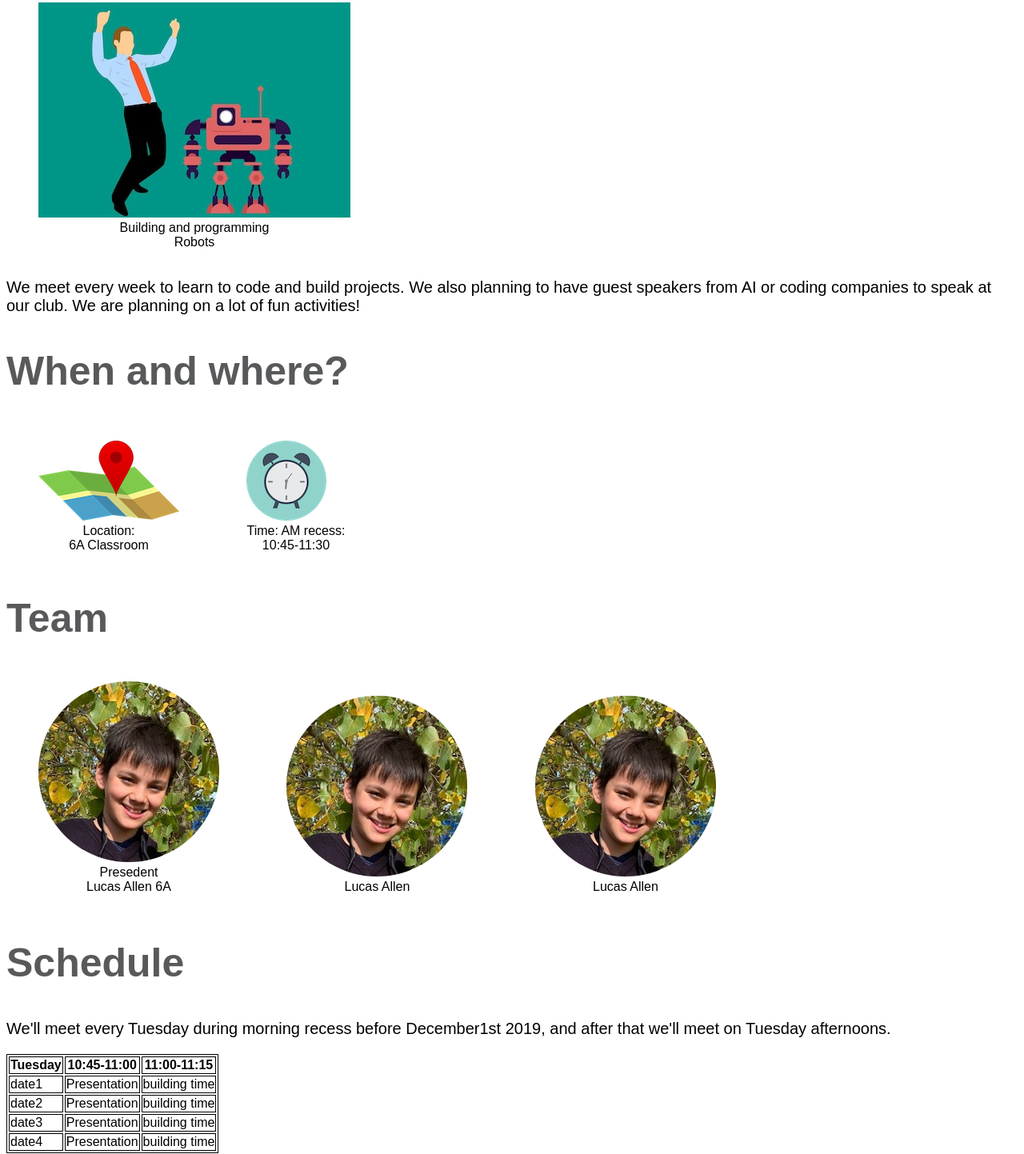
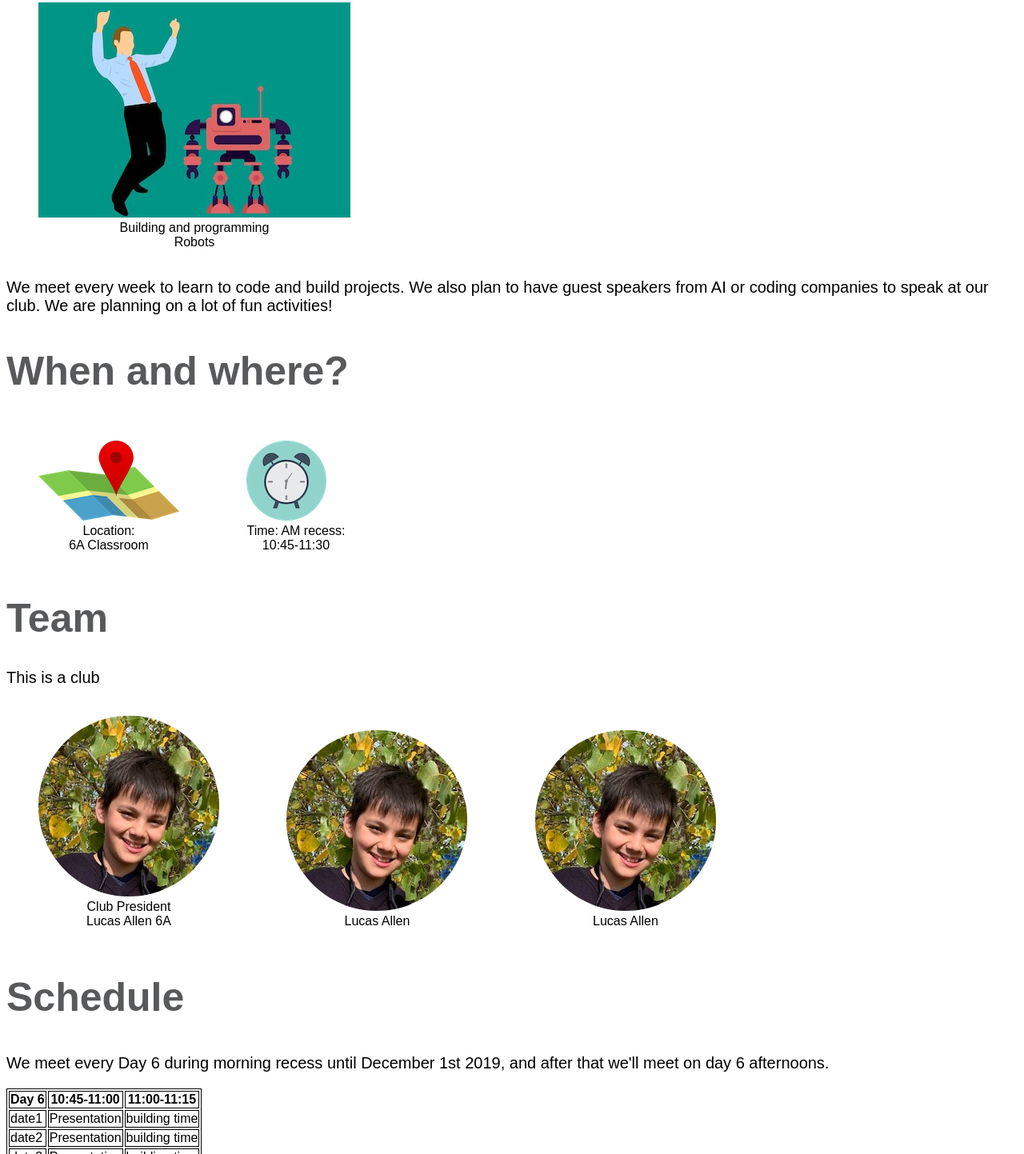
Before and after one commit to uccaiclub/uccaiclub.github.io, a plain HTML site: page index.html in a window 1280 px wide. Shown: the part 2476-3919 px from the top of the page at 80% size. Drawn offline with Linux system fonts and the light colour scheme.

Commit message:
Add files via upload

```diff
--- a/index.html
+++ b/index.html
@@ -76,7 +76,7 @@
 
 <center>
 <h1 id="goal" style="font-size:50px;color:#58595b;">Our goals</h1>
-<p style="font-size: 40px; color: #58595b;"> STEM(Sceince Technoligy Engineering <br/>Mathematics) • Coding • Machine<br/> Learning • Web Design</p>
+<p style="font-size: 40px; color: #58595b;"> To Explore STEM(Sceince Technoligy Engineering <br/>Mathematics) • Coding • Machine<br/> Learning • Web Design</p>
 
   <img src="makeblock2.jpg" class="imgresponsive" style="max-width: 60%;"/>
 
@@ -112,7 +112,7 @@
                                 </figure>
                             </div>
 
-  <p>We meet every week to learn to code and build projects. We also planning to have guest speakers from AI or coding companies to speak at our club. We are planning on a lot of fun activities!</p>
+  <p>We meet every week to learn to code and build projects. We also plan to have guest speakers from AI or coding companies to speak at our club. We are planning on a lot of fun activities!</p>
 
 
   <h2 style="font-size:50px;color:#58595b;">When and where?</h2>
@@ -136,6 +136,7 @@
                             </div>
 
   <h1 style="font-size:50px;color:#58595b;"id="team">Team</h1>
+  <p> This is a club </p>
   <div class="row">
 
 
@@ -143,7 +144,7 @@
                 <div class="coloum">
                         <img src="image1.jpeg" alt="Luas 2" style="30%" >
                         </div>
-                        <figcaption style="text-align:center;">Presedent</figcaption>
+                        <figcaption style="text-align:center;"> Club President</figcaption>
                         <figcaption style="text-align:center;">Lucas Allen 6A</figcaption>
                 </figure>
 
@@ -174,11 +175,11 @@
 
 
   <p id="this is a paragraph"></p>
-  <p>We'll meet every Tuesday during morning recess before December1st 2019, and after that we'll meet on Tuesday afternoons. </p>
+  <p>We meet every Day 6 during morning recess until December 1st 2019, and after that we'll meet on day 6 afternoons. </p>
   <table>
       <thead>
       <tr>
-          <th>Tuesday</th>
+          <th>Day 6</th>
           <th>10:45-11:00</th>
           <th>11:00-11:15</th>
       </tr>
@@ -216,9 +217,9 @@
 
   </table>
 
-<h3 id='signup'>To sign up, check the e-mail from the UCC AI Club and fill the google form.</h3>
+<h3 id='signup'>To sign up, fill out the google form in your e-mail.</h3>
 
-<p>Watch the video below if you'd like to learn more about Artificial Intelligence(AI):</p>
+<p>Watch the video below  to learn more AI:</p>
 
 <a href="https://www.youtube.com/embed/4jmsHaJ7xEA"> <img src="whatisai.jpg" length="1000" width="500" class="imgresponsive"/></a>
     </body>
```
